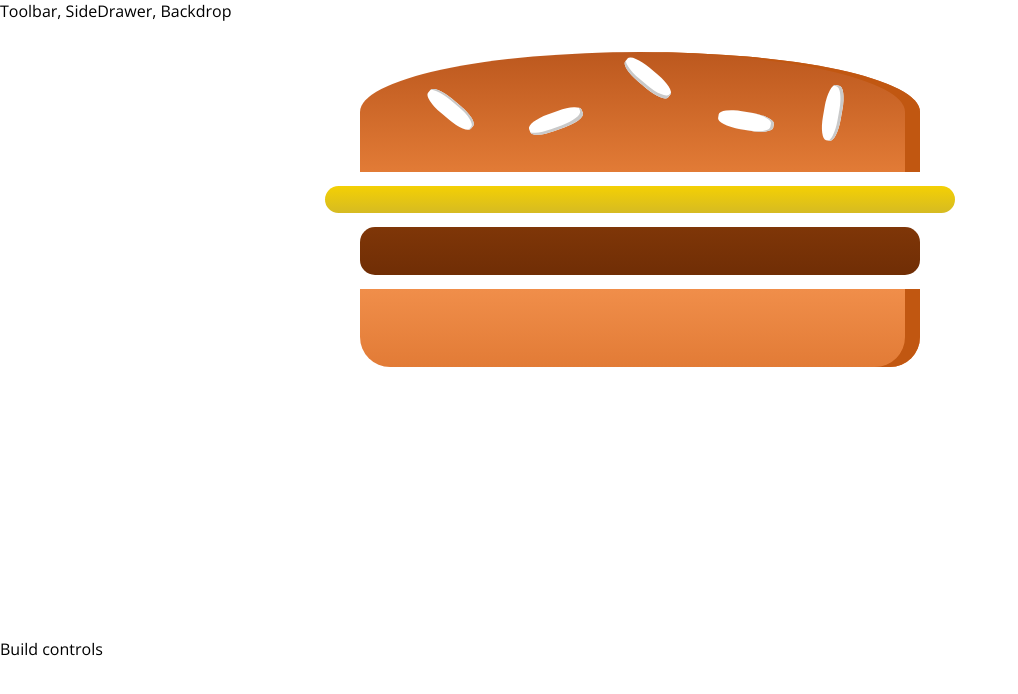
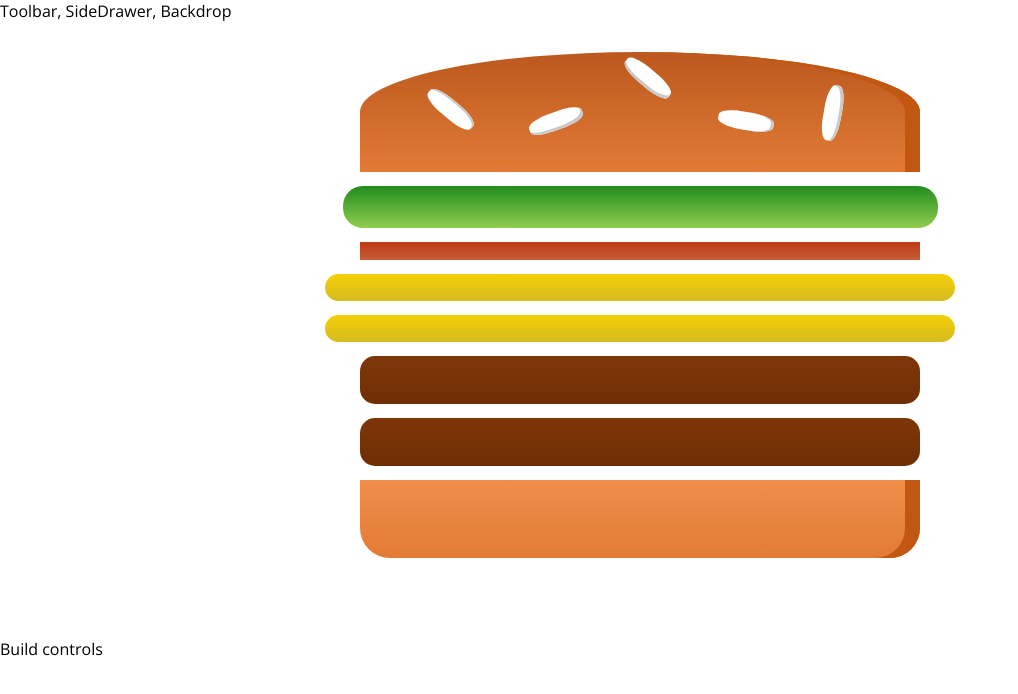
Before and after one commit to diregraph/build-a-burger, a React (Create React App) app: page / in a window 1280 px wide. Shown: the top 694 px of the page, without its empty margins (0-1018 px from the left). Built offline with nearby package versions, Linux system fonts and the light colour scheme.

Commit message:
Add burger layers dynamically using state

```diff
--- a/src/components/Burger/Burger.js
+++ b/src/components/Burger/Burger.js
@@ -4,12 +4,17 @@ import classes from './Burger.module.css';
 import BurgerIngredient from './BurgerIngredient/BurgerIngredient';
 
 const burger = (props) => {
+    const transformedIngredients = Object.keys(props.ingredients)
+        .map(igKey => {
+            return [...Array(props.ingredients[igKey])].map((_, i) => {
+                return <BurgerIngredient key={igKey + i} type={igKey} />;
+            });
+        });
     return (
         <div className={classes.Burger}>
-            <BurgerIngredient type="bread-top"/>
-            <BurgerIngredient type="cheese"/>
-            <BurgerIngredient type="meat"/>
-            <BurgerIngredient type="bread-bottom"/>
+            <BurgerIngredient type="bread-top" />
+            {transformedIngredients}
+            <BurgerIngredient type="bread-bottom" />
         </div>
     );
 };
--- a/src/containers/BurgerBuilder/BurgerBuilder.js
+++ b/src/containers/BurgerBuilder/BurgerBuilder.js
@@ -4,11 +4,18 @@ import Aux from '../../hoc/Aux';
 import Burger from '../../components/Burger/Burger';
 
 class BurgerBuilder extends Component {
-
+    state = {
+        ingredients: {
+            salad: 1,
+            bacon: 1,
+            cheese: 2,
+            meat: 2
+        }
+    };
     render() {
         return (
             <Aux>
-                <Burger />
+                <Burger ingredients={this.state.ingredients} />
                 <div>Build controls</div>
             </Aux>
         );
```
